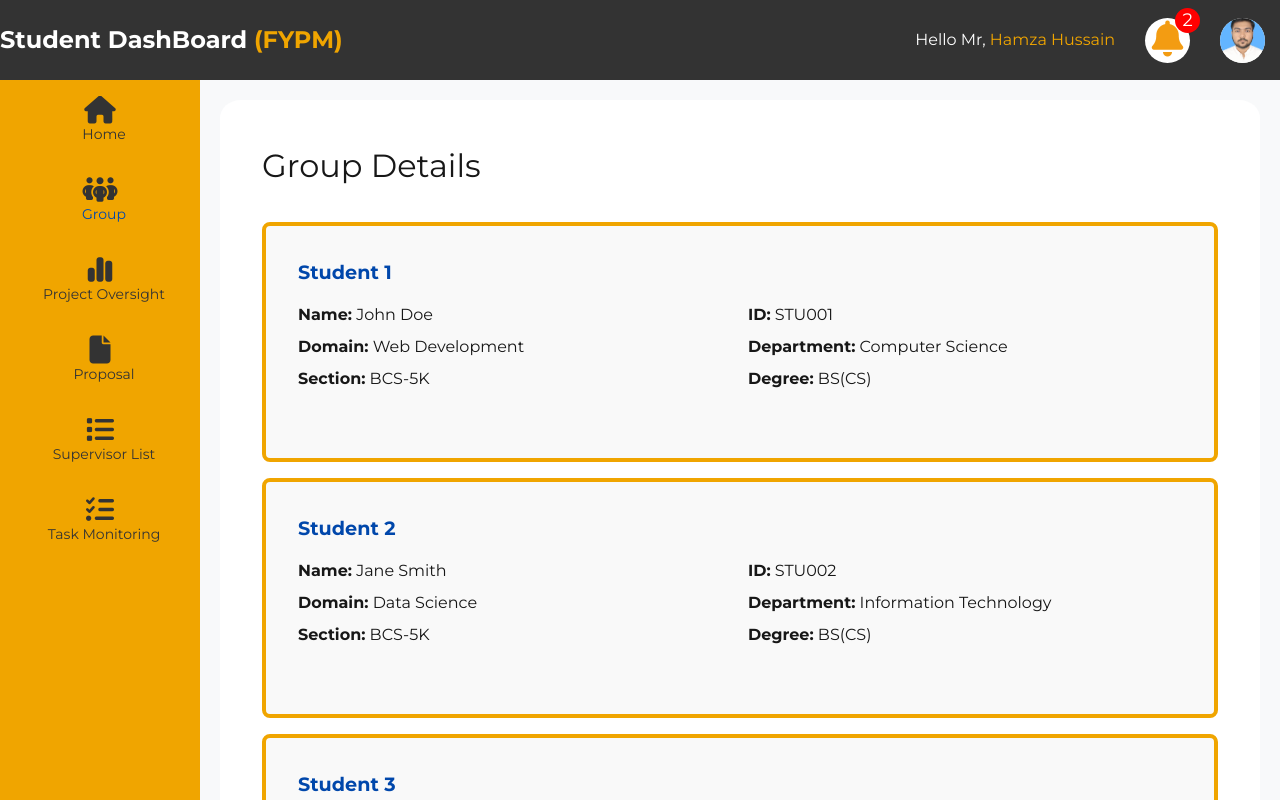
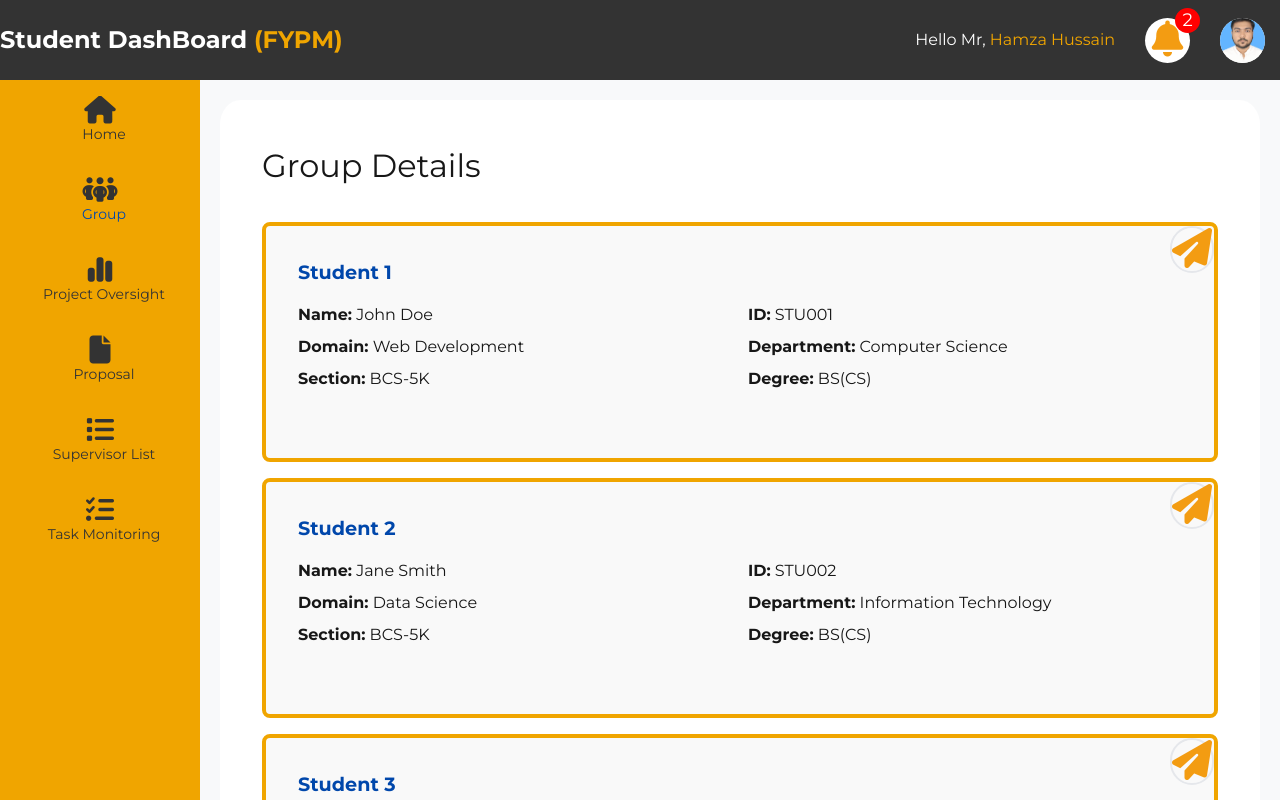
Before and after one commit to hamzahussain4317/FYP-Management-Application, a Next.js app: page /group in a window 1280 px wide. Built offline with nearby package versions, Linux system fonts and the light colour scheme.

Commit message:
Add Functionality to groupDetails

```diff
--- a/Components/MessageHub.tsx
+++ b/Components/MessageHub.tsx
@@ -1,5 +1,4 @@
 "use client";
-import { send } from "process";
 import React from "react";
 import { useState } from "react";
 type User = {
--- a/Css/styles.css
+++ b/Css/styles.css
@@ -680,6 +680,7 @@ ul {
   width: 100%;
   overflow-y: auto;
 }
+
 .group-details {
   display: flex;
   flex-direction: column;
@@ -688,7 +689,7 @@ ul {
   width: 100%;
 }
 
-.student-card {
+.card {
   border: 1px solid #ddd;
   border-radius: 8px;
   padding: 1.5rem;
@@ -699,20 +700,20 @@ ul {
   font-size: 20px;
 }
 
-.student-heading {
+.heading-blue {
   font-size: 1.2rem;
   font-weight: bold;
   margin-bottom: 1rem;
   color: #0047ab;
 }
 
-.student-info-grid {
+.card-grid {
   display: grid;
   grid-template-columns: 1fr 1fr;
   gap: 0.5rem 1rem;
 }
 
-.student-info-grid p {
+.card-grid p {
   margin: 0;
 }
 .group-heading {
--- /dev/null
+++ b/app/(Student)/Components/CreateGroup.tsx
@@ -0,0 +1,7 @@
+import React from "react";
+
+const CreateGroup = () => {
+  return <form></form>;
+};
+
+export default CreateGroup;
--- /dev/null
+++ b/app/(Student)/Components/GroupDetails.tsx
@@ -0,0 +1,84 @@
+import React from "react";
+type GroupSupervisor = {
+  supervisorID: number;
+  supervisorName: string;
+  supervisorEmail: string;
+  supervisorDomain: string;
+};
+interface GroupDetailsProps {
+  groupMembers: Student[];
+  supervisor: GroupSupervisor;
+}
+const GroupDetails = ({ groupMembers, supervisor }: GroupDetailsProps) => {
+  return (
+    <>
+      <h1 className="group-heading">Group Details</h1>
+      <div className="group-details">
+        {groupMembers.map((student: Student, index) => (
+          <div key={student.id} className="card relative">
+            <h2 className="heading-blue">Student {index + 1}</h2>
+            <div className="card-grid">
+              <p>
+                <strong>Name:</strong> {student.name}
+              </p>
+              <p>
+                <strong>ID:</strong> {student.studentId}
+              </p>
+              <p>
+                <strong>Domain:</strong> {student.domain}
+              </p>
+              <p>
+                <strong>Department:</strong> {student.department}
+              </p>
+              <p>
+                <strong>Section:</strong> {student.section}
+              </p>
+              <p>
+                <strong>Degree:</strong> {student.Degree}
+              </p>
+            </div>
+            <button className="absolute top-0 right-0 rounded-full border-2 ">
+              <i
+                className={`fa-solid fa-paper-plane fa-2x sm:fa-lg hover:text-blue-700 duration-400`}
+              ></i>
+            </button>
+          </div>
+        ))}
+        <div className="card relative">
+          <h2 className="heading-blue">Supervisor</h2>
+          <div className="card-grid">
+            <p>
+              <strong>Supervisor ID: </strong>
+              {supervisor.supervisorID}
+            </p>
+            <p>
+              <strong>Supervisor Name: </strong>
+              {supervisor.supervisorName}
+            </p>
+            <p>
+              <strong>Supervisor Email: </strong>
+              {supervisor.supervisorEmail}
+            </p>
+            <p>
+              <strong>Supervisor Domain: </strong>
+              {supervisor.supervisorDomain}
+            </p>
+          </div>
+          <button className="absolute top-0 right-0 rounded-full border-2">
+            <i
+              className={`fa-solid fa-paper-plane fa-2x sm:fa-lg  hover:text-blue-700 duration-400`}
+            ></i>
+          </button>
+        </div>
+        <button
+          className={`bg-blue-500 text-white px-4 py-2 disabled:opacity-50 diabled:cursor-not-allowed disabled:bg-grey-500`}
+          disabled={groupMembers.length === 3}
+        >
+          Add Member
+        </button>
+      </div>
+    </>
+  );
+};
+
+export default GroupDetails;
--- a/app/(Student)/group/page.tsx
+++ b/app/(Student)/group/page.tsx
@@ -1,3 +1,6 @@
+import GroupDetails from "../Components/GroupDetails";
+import CreateGroup from "../Components/CreateGroup";
+
 const groupMembers: Student[] = [
   {
     id: 1,
@@ -29,37 +32,21 @@ const groupMembers: Student[] = [
   // Add more students if needed
 ];
 
+const supervisor = {
+  supervisorID: 1,
+  supervisorName: "Saleh Vohra",
+  supervisorDomain: "Artificial Intellligence",
+  supervisorEmail: "saleh.vohra@nu.edu.pk",
+};
+
 export default function Group() {
   return (
     <section className="wrapper">
-      <h1 className="group-heading">Group Details</h1>
-      <div className="group-details">
-        {groupMembers.map((student, index) => (
-          <div key={student.id} className="student-card">
-            <h2 className="student-heading">Student {index + 1}</h2>
-            <div className="student-info-grid">
-              <p>
-                <strong>Name:</strong> {student.name}
-              </p>
-              <p>
-                <strong>ID:</strong> {student.studentId}
-              </p>
-              <p>
-                <strong>Domain:</strong> {student.domain}
-              </p>
-              <p>
-                <strong>Department:</strong> {student.department}
-              </p>
-              <p>
-                <strong>Section:</strong> {student.section}
-              </p>
-              <p>
-                <strong>Degree:</strong> {student.Degree}
-              </p>
-            </div>
-          </div>
-        ))}
-      </div>
+      {groupMembers.length === 0 ? (
+        <CreateGroup />
+      ) : (
+        <GroupDetails groupMembers={groupMembers} supervisor={supervisor} />
+      )}
     </section>
   );
 }
--- a/app/(Supervisor)/manage-groups/page.tsx
+++ b/app/(Supervisor)/manage-groups/page.tsx
@@ -76,7 +76,7 @@ export default function ManageGroups() {
                             href={``}
                             className="w-auto flex items-center justify-betweem"
                           >
-                            <span className="ml-2">{roll}</span>
+                            <span className="ml-2">{roll}</span>{" "}
                             <i
                               className={`fa-solid fa-paper-plane fa-3/2x sm:fa-lg`}
                             ></i>
```
